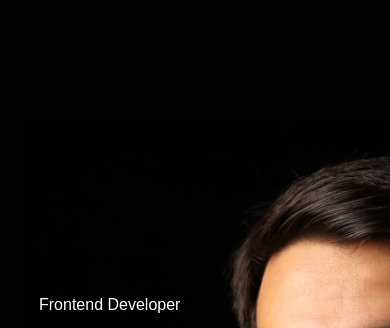
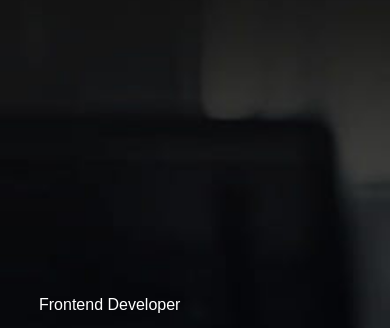
Before and after one commit to karunat13/portfoliowebsite.github.io, a plain HTML site: page index.html in a window 390 px wide. Shown: the part 42-370 px from the top of the page. Drawn offline with Linux system fonts and the light colour scheme.

Commit message:
Update style.css

```diff
--- a/style.css
+++ b/style.css
@@ -288,7 +288,7 @@ nav .fa{
 }
 @media only screen and (max-width: 600px){
    #header{
-       background-image: url(images/phone-background.png);
+       background-image: url(images/background.jpg);
    }
    .header-text{
        margin-top: 100%;
```
